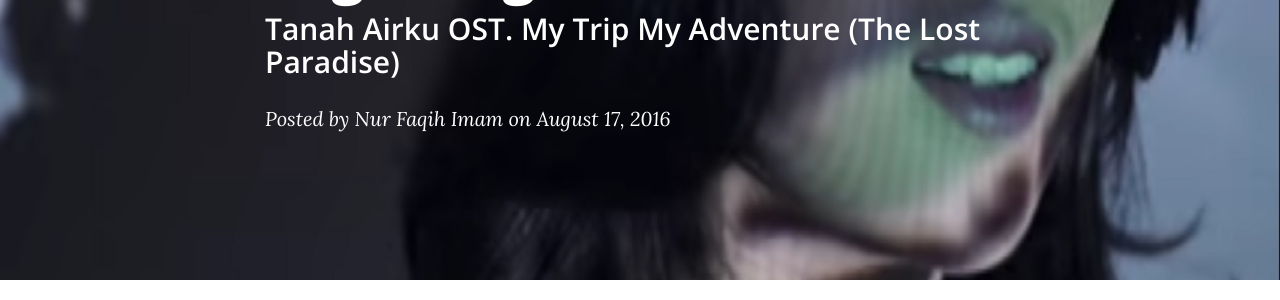
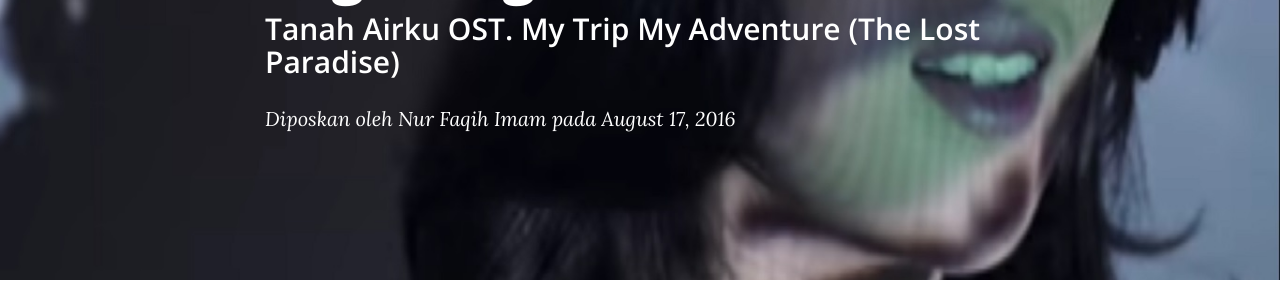
Before and after one commit to isyanation/articles, a Jekyll site: the page built from _posts/2016-08-22-tanah-airku-ost-my-trip-my-adveture-isyana-sarasvati.markdown, in a window 1280 px wide and 900 px high. Shown: the part 289-589 px from the top of the window. Built offline with Jekyll 4.4.1, drawn with Linux system fonts in a browser that asks for light colours; nearby versions of some CDN libraries; comment, search, counter and statistics services are not loaded.

Commit message:
Update post.html

```diff
--- a/_layouts/post.html
+++ b/_layouts/post.html
@@ -12,7 +12,7 @@
                     {% if page.subtitle %}
                     <h2 class="subheading">{{ page.subtitle }}</h2>
                     {% endif %}
-                    <span class="meta">Posted by {% if page.author %}{{ page.author }}{% else %}{{ site.title }}{% endif %} on {{ page.date | date: "%B %-d, %Y" }}</span>
+                    <span class="meta">Diposkan oleh {% if page.author %}{{ page.author }}{% else %}{{ site.title }}{% endif %} pada {{ page.date | date: "%B %-d, %Y" }}</span>
                 </div>
             </div>
         </div>
@@ -26,9 +26,10 @@
             <div class="col-lg-8 col-lg-offset-2 col-md-10 col-md-offset-1">
 
 				{{ content }}
-
+		<br/>
+		<span><script id="dsq-count-scr" src="//isyanationblog.disqus.com/count.js" async></script></span>
 		<div id="comments" class="disqus">
-			<h2 id="comment-count" class="discuss"><script id="dsq-count-scr" src="//isyanationblog.disqus.com/count.js" async></script> Komentar</h2>
+			<h2 id="comment-count" class="discuss">Komentar</h2>
 			<div id="disqus_thread"></div>
 <script>
 
```
